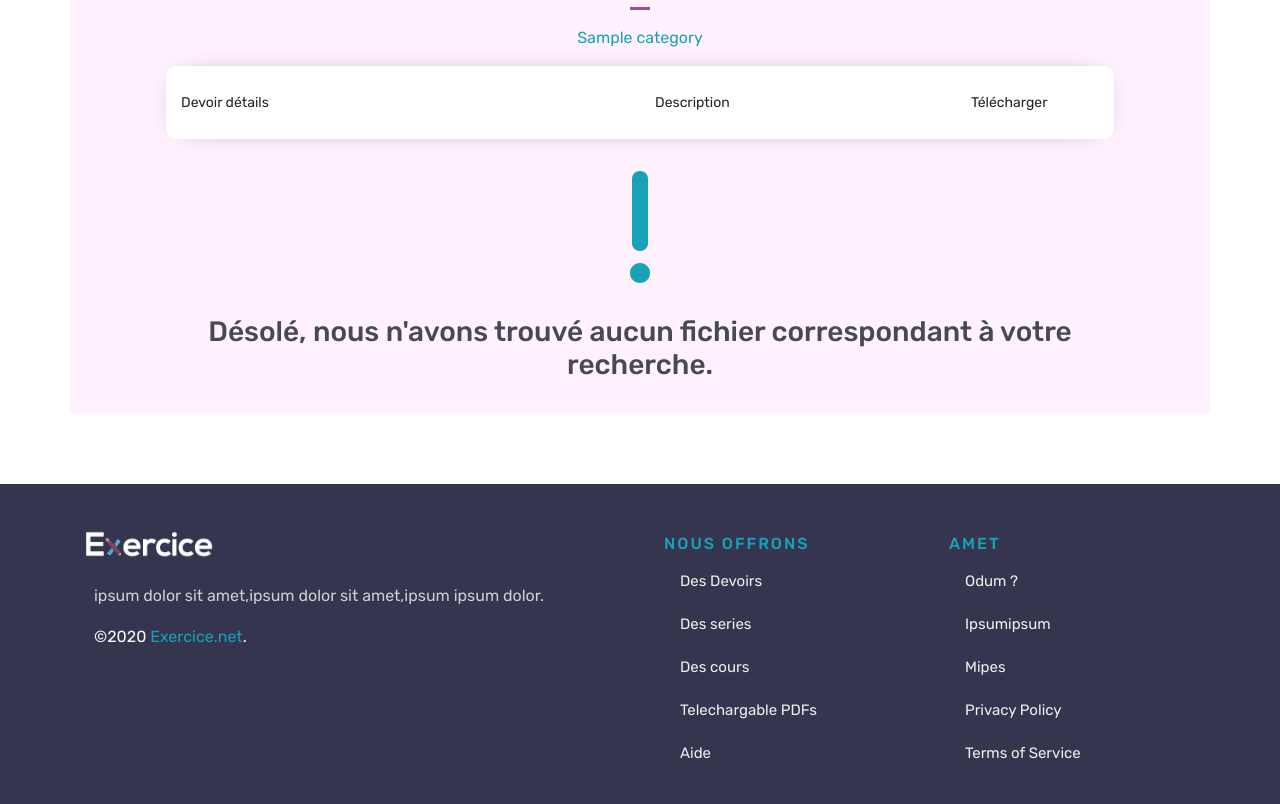
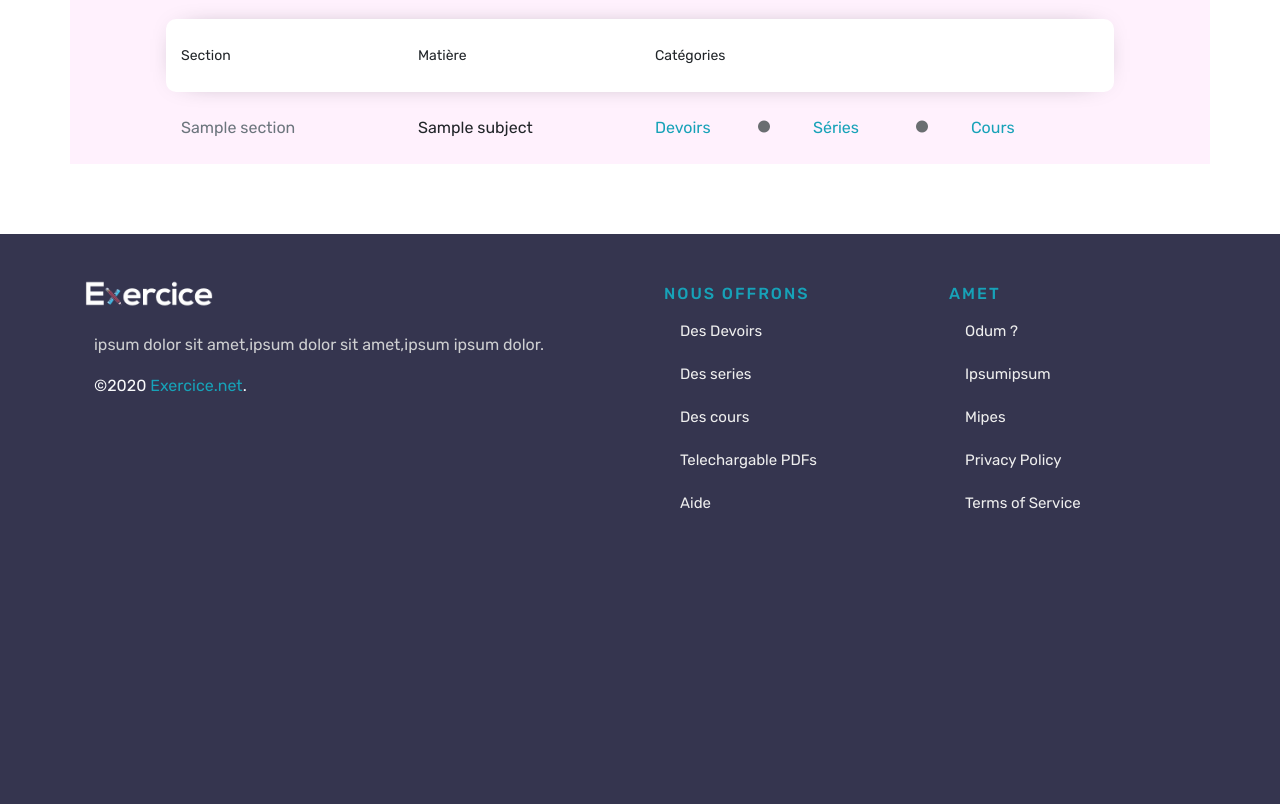
Before and after one commit to a-araari/exam, a Django app: a page that uses pdfs/templates/pdfs/level-section-subject-detail.html in a window 1280 px wide. Shown: the part 340-1144 px from the top of the page. After the commit the page ends 849 px from the top, so only its background shows below. Run offline with Django 3.2, Linux system fonts and the light colour scheme; tables that the repository leaves empty hold one stand-in row (values such as "Sample post"); some libraries are stand-ins or nearby versions.

Commit message:
Change hos level-section-subject-detail view display data from displaying pdfs to subjects

```diff
--- a/pdfs/templates/pdfs/level-section-subject-detail.html
+++ b/pdfs/templates/pdfs/level-section-subject-detail.html
@@ -58,27 +58,17 @@
                     <span style="font-size: 18px">{{ subject.name }}</span>
                     <small class="text-secondary">({{ pdfs_count }})</small>
                 </div>
+            </div>
 
-                <div class="selected-category mx-auto mt-1 mb-3"></div>
-
-                {% for ctg in categories %}
-                    <span class="mx-4">
-                        <a class="text-info category-tab-link" href="{% url 'pdfs:level-section-subject-category-detail' level_slug=level.slug section_slug=section.slug subject_slug=subject.slug category_slug=ctg.slug %}">
-                            {{ ctg.name }}
-                        </a>
-                    </span>
-                {% endfor %}
-
-            </div>
             <div class="col-12 text-left mt-3 px-5">
                 <!-- List Header -->
                 <div class="row bg-white mx-5 py-4 table-head">
-                    <div class="col-6 d-flex align-items-center"><p class="mb-0">{% trans "Devoir détails" %}</p></div>
-                    <div class="col-4 d-flex align-items-center"><p class="mb-0">{% trans "Description" %}</p></div>
-                    <div class="col-2 d-flex align-items-center"><p class="mb-0">{% trans "Télécharger" %}</p></div>
+                    <div class="col-3 d-flex align-items-center"><p class="mb-0">{% trans "Section" %}</p></div>
+                    <div class="col-3 d-flex align-items-center"><p class="mb-0">{% trans "Matière" %}</p></div>
+                    <div class="col-6 d-flex align-items-center"><p class="mb-0">{% trans "Catégories" %}</p></div>
                 </div>
                 <!-- List Content -->
-                {% if not pdfs %}
+                {% if not subjects %}
                     <div class="row mx-5 py-4 table-row">
                         <div class="col-12 text-center">
                             <i class="fa fa-exclamation text-info mb-4" style="font-size: 128px"></i>
@@ -86,22 +76,34 @@
                         </div>
                     </div>
                 {% endif %}
-                {% for pdf in pdfs %}
+                {% for sbj in subjects %}
 
                     <div class="row mx-5 py-4 table-row">
-                        <div class="col-1 d-flex align-items-center justify-content-center">
-                            <i class="text-purple-1 fa fa-file-alt" style="font-size: 32px"></i>
+                        <div class="col-3 text-secondary">
+                            {{ section.name|default:'-' }}
                         </div>
-                        <div class="col-5">
-                            <a class="text-info" href="{{ pdf.get_absolute_url }}">{{ pdf.title|default:'-' }}</a>
+                        <div class="col-3">
+                            {{ sbj.name|default:'-' }}
                         </div>
-                        <div class="col-4">
-                            {{ pdf.description|default:'-' }}
+                        <div class="col-1">
+                            <a class="text-info category-tab-link" href="{% url 'pdfs:level-section-subject-category-detail' level_slug=level.slug section_slug=section.slug subject_slug=sbj.slug category_slug='devoirs' %}">
+                                {% trans "Devoirs" %}
+                            </a>
                         </div>
-                        <div class="col-2 d-flex">
-                            <a href="{% url 'pdfs:devoir-download' pdf_slug=pdf.slug %}" class="text-info">
-                                <i class="fa fa-file-download pr-1"></i>
-                                {% trans "Télécharger" %}
+                        <div class="col-1">
+                            <span><i class="fa fa-circle fa-xs text-dark-3 mx-4"></i></span>
+                        </div>
+                        <div class="col-1">
+                            <a class="text-info category-tab-link" href="{% url 'pdfs:level-section-subject-category-detail' level_slug=level.slug section_slug=section.slug subject_slug=sbj.slug category_slug='series' %}">
+                                {% trans "Séries" %}
+                            </a>
+                        </div>
+                        <div class="col-1">
+                            <span><i class="fa fa-circle fa-xs text-dark-3 mx-4"></i></span>
+                        </div>
+                        <div class="col-1">
+                            <a class="text-info category-tab-link" href="{% url 'pdfs:level-section-subject-category-detail' level_slug=level.slug section_slug=section.slug subject_slug=sbj.slug category_slug='cours' %}">
+                                {% trans "Cours" %}
                             </a>
                         </div>
                     </div>
@@ -109,18 +111,18 @@
                 {% endfor %}
             </div>
             <!-- Pagination(24 per page): Prev / Next-->
-            {% if pdfs.has_other_pages %}
+            {% if subjects.has_other_pages %}
                 <div class="col-12">
                     <nav aria-label="PDFs Page navigation">
                         <ul class="pagination justify-content-center">
                             <!-- Précédent -->
-                            {% if pdfs.has_previous %}
+                            {% if subjects.has_previous %}
                                 <li class="page-item">
-                                    <a class="page-link text-center text-info" style="width: 100px" href="?page={{ pdfs.previous_page_number }}" tabindex="-1">
+                                    <a class="page-link text-center text-info" style="width: 100px" href="?page={{ subjects.previous_page_number }}" tabindex="-1">
                                         {% trans 'Précédent' %}
                                     </a>
                                 </li>
-                                <li class="page-item"><a class="page-link text-info" href="?page={{ pdfs.previous_page_number }}">{{ pdfs.previous_page_number }}</a></li>
+                                <li class="page-item"><a class="page-link text-info" href="?page={{ subjects.previous_page_number }}">{{ subjects.previous_page_number }}</a></li>
                             {% else %}
                                 <li class="page-item disabled">
                                     <a class="page-link text-center" style="width: 100px" href="#">
@@ -128,15 +130,15 @@
                                     </a>
                                 </li>
                             {% endif %}
-                            <li class="page-item"><a class="page-link bg-info text-white disabled">{{ pdfs.number }}</a></li>
+                            <li class="page-item"><a class="page-link bg-info text-white disabled">{{ subjects.number }}</a></li>
                             <!-- Suivant -->
-                            {% if pdfs.has_next %}
-                                <li class="page-item"><a class="page-link text-info" href="?page={{ pdfs.next_page_number }}">{{ pdfs.next_page_number }}</a></li>
-                                {% if pdfs.number == 1 %}
+                            {% if subjects.has_next %}
+                                <li class="page-item"><a class="page-link text-info" href="?page={{ subjects.next_page_number }}">{{ subjects.next_page_number }}</a></li>
+                                {% if subjects.number == 1 %}
                                     <li class="page-item"><a class="page-link text-info" href="{{ request.path }}?{% if request.GET.q %}{{ encoded_query }}&{% endif %}page=3">3</a></li>
                                 {% endif %}
                                 <li class="page-item">
-                                    <a class="page-link text-center text-info" style="width: 100px" href="?page={{ pdfs.next_page_number }}">
+                                    <a class="page-link text-center text-info" style="width: 100px" href="?page={{ subjects.next_page_number }}">
                                         {% trans 'Suivant' %}
                                     </a>
                                 </li>
```
